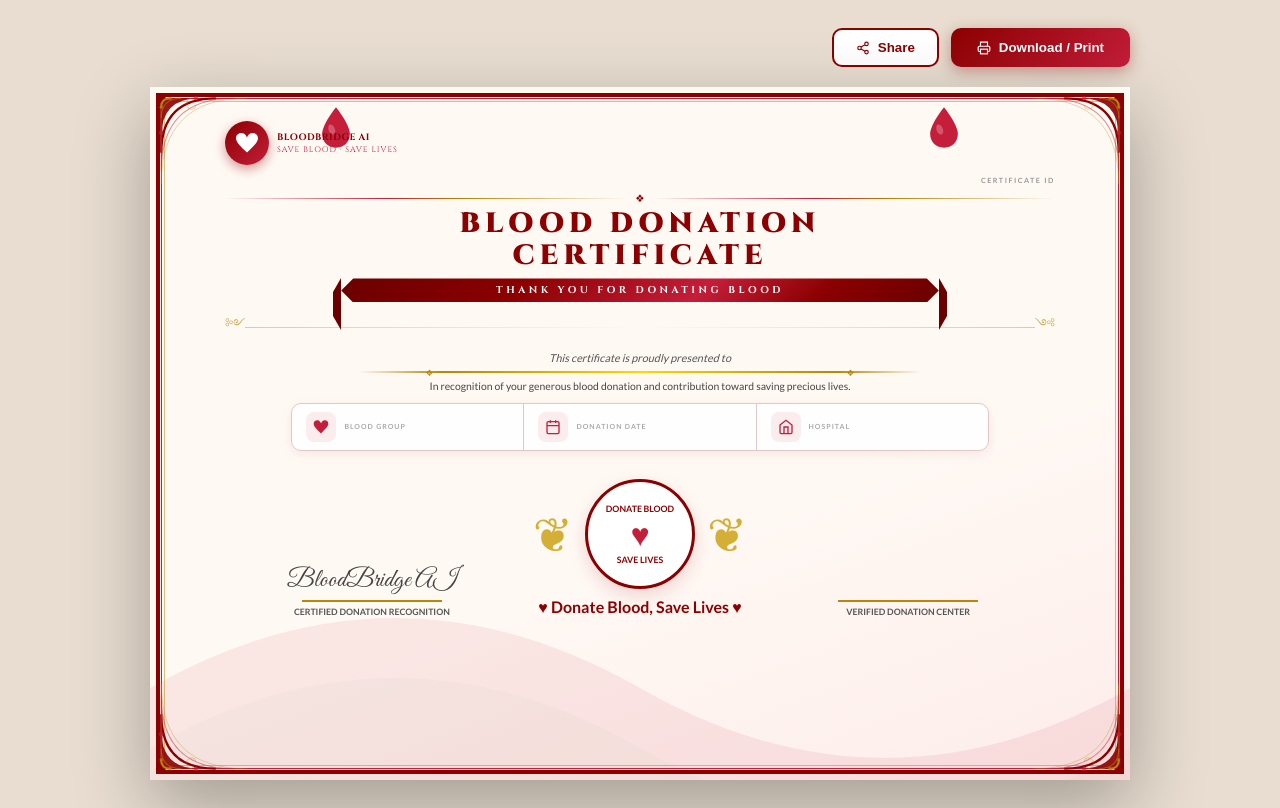
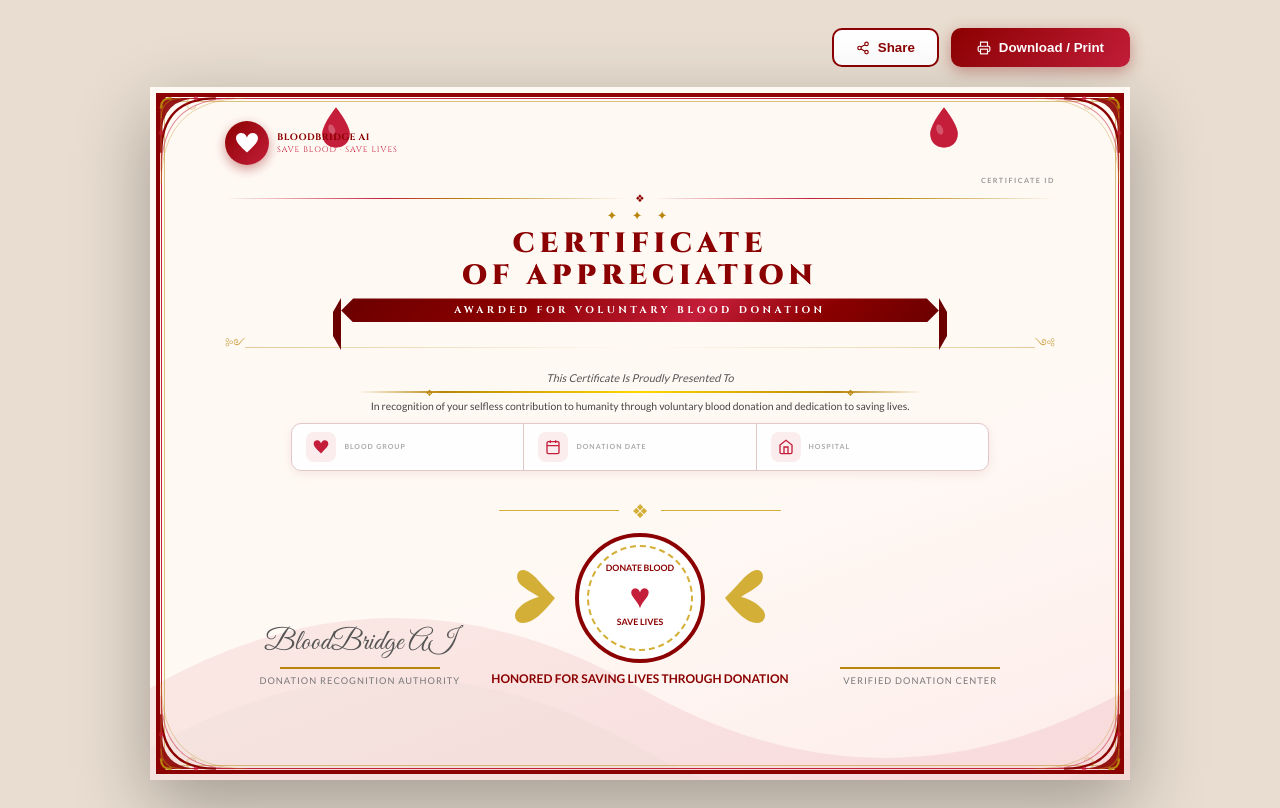
Before and after one commit to Sohail123-spec/bloodbridge-ai, a Flask app: template templates/certificate.html in a window 1280 px wide. Run offline with Flask 3, Linux system fonts and the light colour scheme; the template is opened without the code that fills it, so the values that code supplies are empty; some libraries are stand-ins or nearby versions.

Commit message:
Certificate Updated

```diff
--- a/templates/certificate.html
+++ b/templates/certificate.html
@@ -109,7 +109,7 @@ body{background:#e8ddd0;min-height:100vh;display:flex;flex-direction:column;alig
 /* NAME */
 .donor-name{
   font-family:'Great Vibes',cursive;
-  font-size:clamp(2.8rem,8vw,5.8rem);
+  font-size:clamp(3.2rem,9vw,6.4rem);
   color:#8B0000;line-height:1;
   text-shadow:1px 2px 6px rgba(139,0,0,.2);
   margin:2px 0;
@@ -271,10 +271,11 @@ body{background:#e8ddd0;min-height:100vh;display:flex;flex-direction:column;alig
     <div class="divider"><div class="div-line"></div><div class="div-gem">❖</div><div class="div-line"></div></div>
 
     <!-- TITLE -->
-    <div class="cert-title">Blood Donation<br>Certificate</div>
+    <div style="color:#B8860B;font-size:.8rem;letter-spacing:6px;margin-bottom:4px;">✦ ✦ ✦</div>
+    <div class="cert-title">Certificate<br>of Appreciation</div>
 
     <!-- RIBBON -->
-    <div class="ribbon-outer"><div class="ribbon-body">Thank You For Donating Blood</div></div>
+    <div class="ribbon-outer"><div class="ribbon-body">Awarded For Voluntary Blood Donation</div></div>
 
     <!-- SCROLL SIDE DECORATORS -->
     <div class="side-deco">
@@ -286,7 +287,7 @@ body{background:#e8ddd0;min-height:100vh;display:flex;flex-direction:column;alig
     </div>
 
     <!-- PRESENTED TO -->
-    <div class="presented">This certificate is proudly presented to</div>
+    <div class="presented">This Certificate Is Proudly Presented To</div>
 
     <!-- DONOR NAME -->
     <div class="donor-name">{{ donation.name }}</div>
@@ -295,7 +296,7 @@ body{background:#e8ddd0;min-height:100vh;display:flex;flex-direction:column;alig
     <div class="gold-line"></div>
 
     <!-- NOBLE TEXT -->
-    <div class="noble-text">In recognition of your generous blood donation and contribution toward saving precious lives.</div>
+    <div class="noble-text">In recognition of your selfless contribution to humanity through voluntary blood donation and dedication to saving lives.</div>
 
     <!-- INFO ROW -->
     <div class="info-row">
@@ -314,56 +315,71 @@ body{background:#e8ddd0;min-height:100vh;display:flex;flex-direction:column;alig
     </div>
 
 
+
 <!-- REFERENCE STYLE RECOGNITION SECTION -->
 <div style="width:100%;margin-top:18px;">
-      <div style="display:flex;align-items:flex-end;justify-content:space-between;width:100%;padding:0 25px;">
+
+<div style="display:flex;justify-content:center;align-items:center;margin-bottom:10px;">
+    <div style="height:1px;width:120px;background:#D4AF37;"></div>
+    <div style="margin:0 12px;color:#D4AF37;font-size:1.2rem;">❖</div>
+    <div style="height:1px;width:120px;background:#D4AF37;"></div>
+</div>
+
+<div style="display:flex;align-items:flex-end;justify-content:space-between;width:100%;padding:0 18px;">
 
 <div style="flex:1;text-align:center;">
-          <div style="font-family:'Great Vibes',cursive;font-size:1.6rem;color:#444;">
+    <div style="font-family:'Great Vibes',cursive;font-size:1.8rem;color:#555;">
         BloodBridge AI
     </div>
-          <div style="height:2px;width:140px;background:#B8860B;margin:4px auto;"></div>
-          <div style="font-size:.55rem;font-weight:700;color:#555;text-transform:uppercase;">
-            Certified Donation Recognition
+    <div style="width:160px;height:2px;background:#B8860B;margin:6px auto;"></div>
+    <div style="font-size:.58rem;letter-spacing:1px;color:#777;text-transform:uppercase;">
+        Donation Recognition Authority
     </div>
 </div>
 
-        <div style="flex:1.2;text-align:center;">
-          <div style="display:flex;align-items:center;justify-content:center;gap:12px;">
-            <div style="font-size:3rem;color:#D4AF37;">❦</div>
+<div style="flex:1.4;text-align:center;">
 
-            <div style="width:110px;height:110px;border:3px solid #8B0000;border-radius:50%;
-                        display:flex;align-items:center;justify-content:center;background:white;
-                        box-shadow:0 6px 18px rgba(139,0,0,.15);">
-              <div>
+    <div style="display:flex;justify-content:center;align-items:center;gap:10px;">
+
+        <svg width="70" height="70" viewBox="0 0 70 70">
+            <path d="M60 35 C45 20,40 12,32 8 C25 5,20 10,23 18 C26 24,35 28,44 34 C35 36,28 40,22 47 C18 52,20 60,28 60 C38 60,48 50,60 35Z" fill="#D4AF37"/>
+        </svg>
+
+        <div style="width:130px;height:130px;border-radius:50%;border:4px solid #8B0000;position:relative;background:white;">
+            <div style="position:absolute;inset:8px;border:2px dashed #D4AF37;border-radius:50%;"></div>
+            <div style="position:absolute;top:25px;left:0;right:0;text-align:center;">
                 <div style="font-size:.55rem;font-weight:900;color:#8B0000;">DONATE BLOOD</div>
-                <div style="font-size:2rem;color:#C41E3A;">♥</div>
+                <div style="font-size:2.2rem;color:#C41E3A;">♥</div>
                 <div style="font-size:.55rem;font-weight:900;color:#8B0000;">SAVE LIVES</div>
             </div>
         </div>
 
-            <div style="font-size:3rem;color:#D4AF37;">❦</div>
+        <svg width="70" height="70" viewBox="0 0 70 70" style="transform:scaleX(-1)">
+            <path d="M60 35 C45 20,40 12,32 8 C25 5,20 10,23 18 C26 24,35 28,44 34 C35 36,28 40,22 47 C18 52,20 60,28 60 C38 60,48 50,60 35Z" fill="#D4AF37"/>
+        </svg>
+
     </div>
 
-          <div style="margin-top:8px;color:#8B0000;font-weight:700;">
-            ♥ Donate Blood, Save Lives ♥
+    <div style="margin-top:8px;font-size:.75rem;font-weight:700;color:#8B0000;">
+        HONORED FOR SAVING LIVES THROUGH DONATION
     </div>
+
 </div>
 
 <div style="flex:1;text-align:center;">
-          <div style="font-family:'Great Vibes',cursive;font-size:1.6rem;color:#444;">
+    <div style="font-family:'Great Vibes',cursive;font-size:1.8rem;color:#555;">
         {{ donation.hospital }}
     </div>
-          <div style="height:2px;width:140px;background:#B8860B;margin:4px auto;"></div>
-          <div style="font-size:.55rem;font-weight:700;color:#555;text-transform:uppercase;">
+    <div style="width:160px;height:2px;background:#B8860B;margin:6px auto;"></div>
+    <div style="font-size:.58rem;letter-spacing:1px;color:#777;text-transform:uppercase;">
         Verified Donation Center
     </div>
 </div>
 
 </div>
 </div>
-</div>
 </div><!-- cert-body -->
+
 </div></div><!-- certificate / cert-wrap -->
 
 <script>
```
Lines whose indentation alone changed are shown as unchanged.
